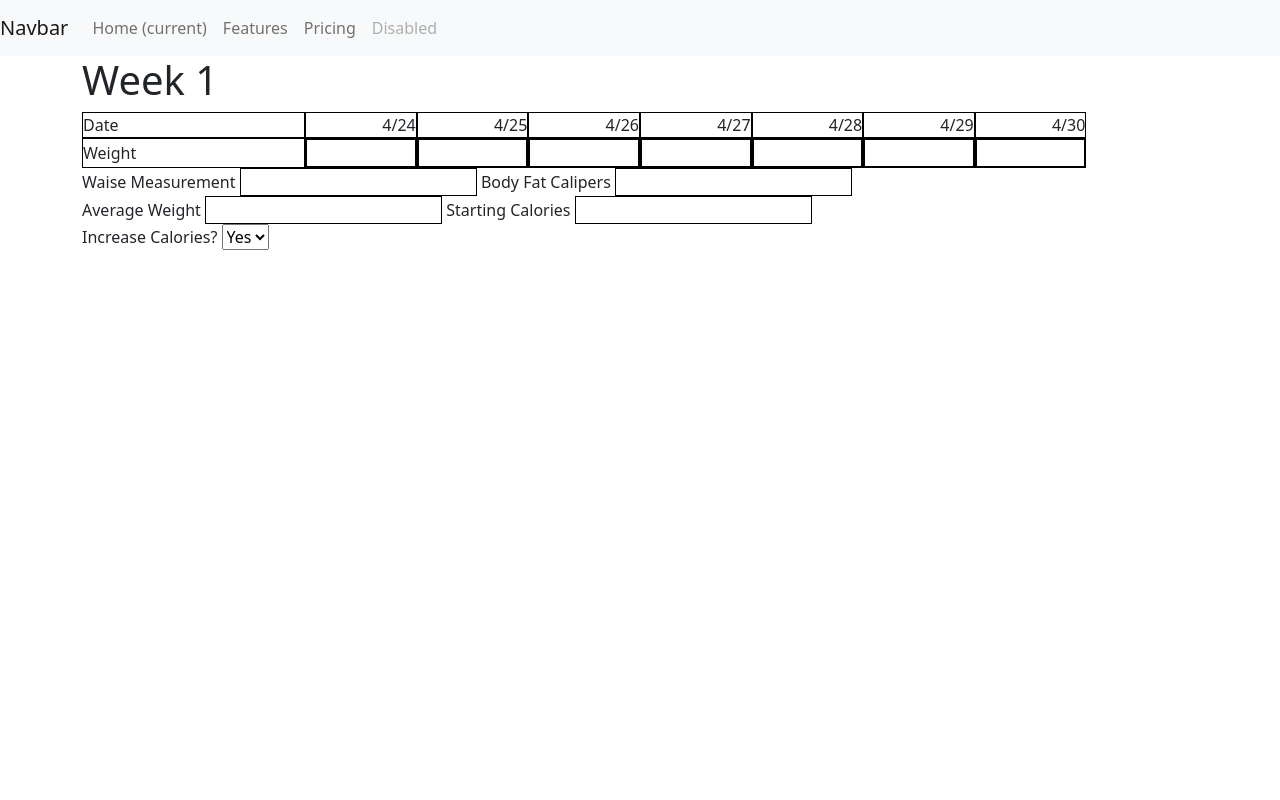
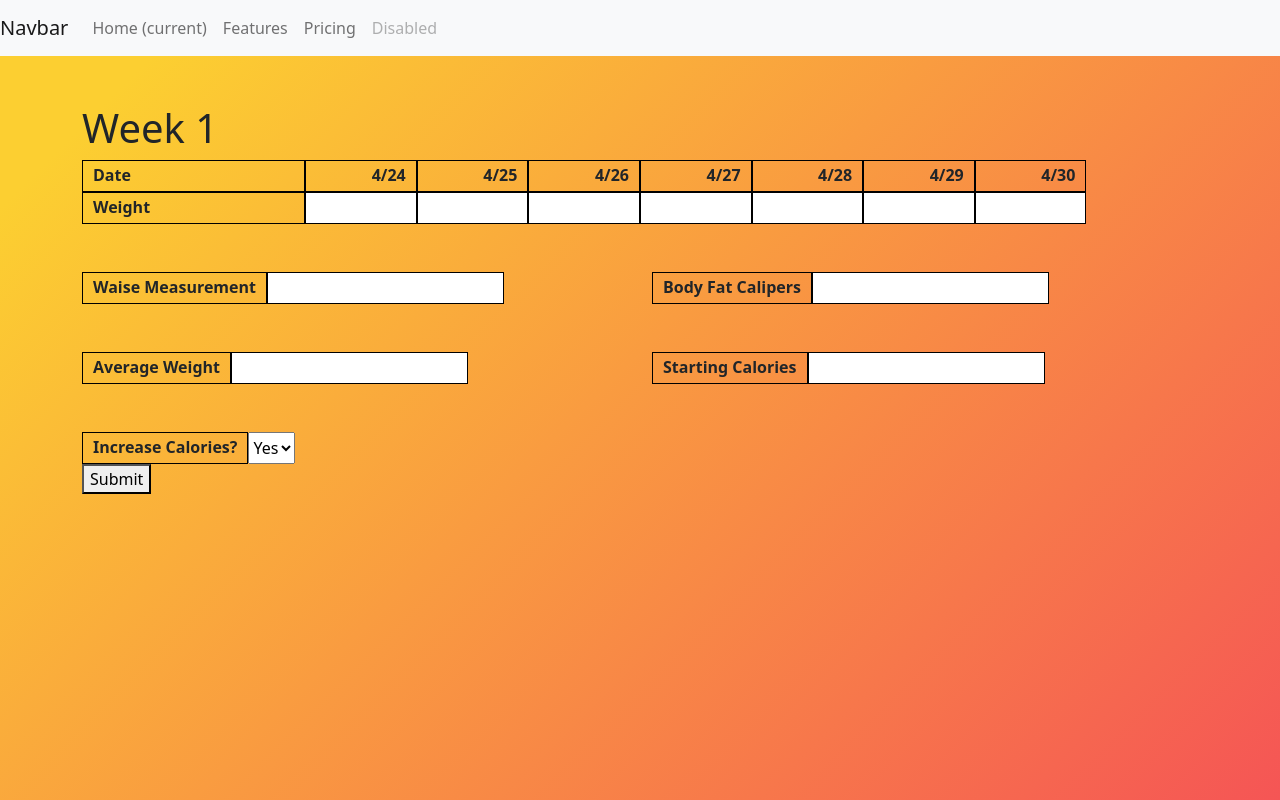
Before and after one commit to breakthrough001/fitness-tracking-app, a plain HTML site: page index.html in a window 1280 px wide. Drawn offline with nearby package versions, Linux system fonts and the light colour scheme.

Commit message:
Adding logic to form

```diff
--- a/app.js
+++ b/app.js
@@ -1 +1,17 @@
-console.log('hello');
+// Selectors
+let userWeight = document.querySelector("#user-weight");
+const submitButton = document.querySelector(".form-button");
+
+// Event Listeners
+submitButton.addEventListener("click", averageWeight);
+
+// Functions
+function averageWeight(event) {
+   event.preventDefault();
+   console.log(userWeight.value);
+   let userWeight = [];
+   // get user input from table cell
+   // push into array and total up the sum
+   // cl the sum
+   // display sum in average weight box
+}
--- a/index.html
+++ b/index.html
@@ -46,7 +46,7 @@
             </ul>
          </div>
       </nav>
-        <div class="container">
+      <div class="container mt-5">
          <form action="">
             <h1>Week 1</h1>
             <div class="d-flex text-align-right">
@@ -85,7 +85,7 @@
                   <label>Weight</label>
                </div>
                <div class="d-flex flex-column col-input">
-                        <input type="text" name="" id="" />
+                  <input type="text" name="" id="user-weight" />
                </div>
                <div class="d-flex flex-column col-input">
                   <input type="text" name="" id="" />
@@ -106,25 +106,38 @@
                   <input type="text" name="" id="" />
                </div>
             </div>
-                <div>
+
+            <div class="row mt-5">
+               <div class="col d-flex align-items-end">
                   <label for="waist-measurement">Waise Measurement</label>
                   <input type="number" id="waist-measurement" />
+               </div>
+               <div class="col d-flex align-items-end">
                   <label for="body-fat-calipers">Body Fat Calipers</label>
                   <input type="number" id="body-fat-calipers" />
                </div>
-                <div>
+            </div>
+
+            <div class="row mt-5">
+               <div class="col d-flex align-items-end">
                   <label for="avg-weight">Average Weight</label>
                   <input type="number" id="avg-weight" />
-                    <label for="starting-calories">Starting Calories</label>
+               </div>
+               <div class="col d-flex align-items-end">
+                  <label for="starting-calories" aria-placeholder=""
+                     >Starting Calories</label
+                  >
                   <input type="number" id="starting-calories" />
                </div>
-                <div>
+            </div>
+            <div class="mt-5 d-flex align-items-end">
                <label for="increase-calories">Increase Calories?</label>
                <select name="" id="increase-calories">
                   <option value="yes">Yes</option>
                   <option value="no">No</option>
                </select>
             </div>
+            <button class="form-button">Submit</button>
          </form>
       </div>
       <script
--- a/styles/styles.css
+++ b/styles/styles.css
@@ -1,3 +1,12 @@
+body {
+   padding: 0;
+   margin: 0;
+   box-sizing: border-box;
+   background-image: linear-gradient(135deg, #fccf31 10%, #f55555 100%);
+   background-repeat: no-repeat;
+   min-height: 100vh;
+}
+
 .dates {
    max-width: 100%;
 }
@@ -11,20 +20,33 @@ input {
 .col-input {
    width: 10%;
    text-align: right;
-    border: 1px solid #000;
 }
 
 .date-column {
    width: 20%;
-    border: 1px solid #000;
 }
 
+label {
+   border: 1px solid #000;
+   padding: 0 10px;
+   font-weight: 700;
+   line-height: 28px;
+}
+
+label,
+input,
+select,
+.date-column {
+   height: 32px;
+}
+
+/** Remove Numbers in input **/
 input::-webkit-outer-spin-button,
 input::-webkit-inner-spin-button {
    -webkit-appearance: none;
    margin: 0;
 }
 
-input[type='number'] {
+input[type="number"] {
    -moz-appearance: textfield;
 }
```
Also changed, not shown: 1 other file. Lines whose indentation alone changed are shown as unchanged.
